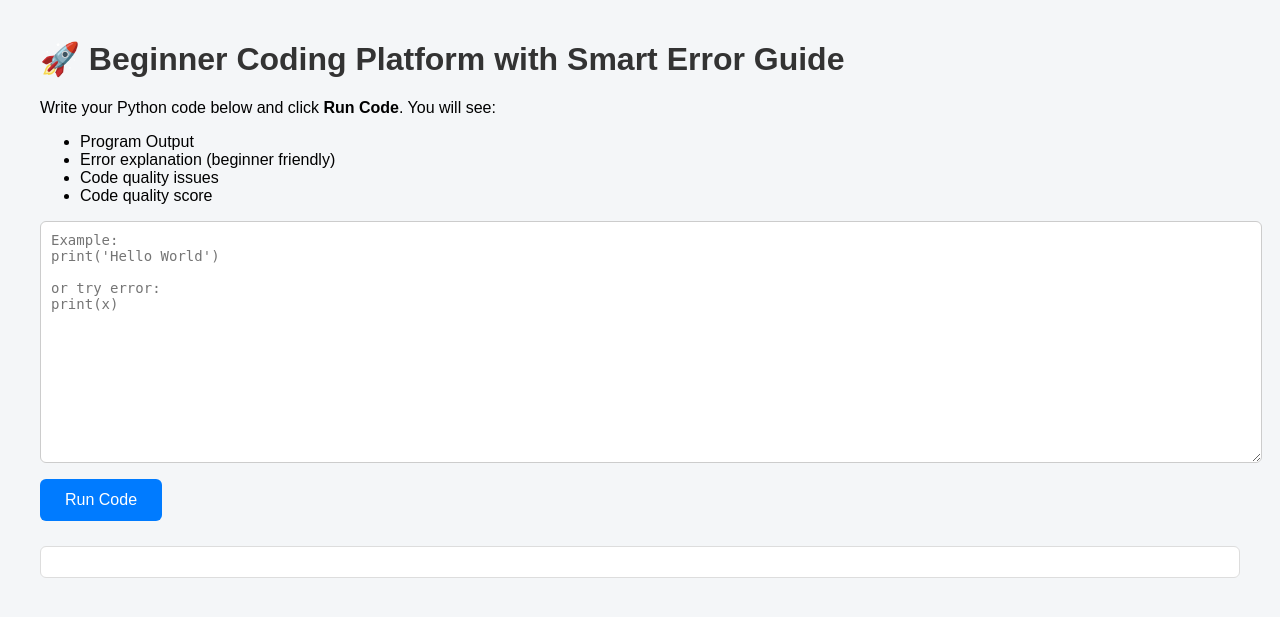
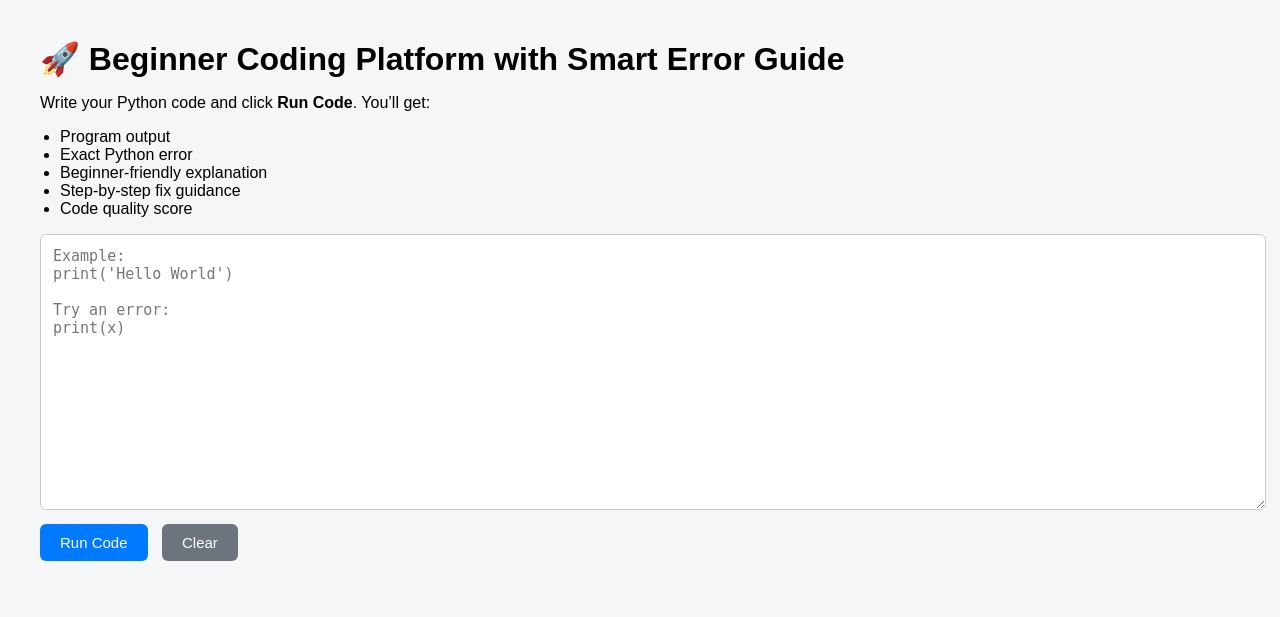
Before and after one commit to abhay0kashyap/smart-code-reviewer, a Flask app: page / in a window 1280 px wide. Shown: the top 617 px of the page. Run offline with Flask 3, Linux system fonts and the light colour scheme.

Commit message:
feat(ui): add clear button and success guidance; improve error guidance

```diff
--- a/templates/index.html
+++ b/templates/index.html
@@ -1,77 +1,88 @@
 <!DOCTYPE html>
 <html>
 <head>
-    <title>Beginner Coding Platform - Smart Reviewer</title>
+    <title>Beginner Coding Platform</title>
 
     <style>
         body {
-            font-family: Arial;
+            font-family: Arial, sans-serif;
             margin: 40px;
             background-color: #f4f6f8;
         }
 
         h1 {
-            color: #333;
+            margin-bottom: 10px;
         }
 
         textarea {
             width: 100%;
-            height: 220px;
-            padding: 10px;
+            height: 250px;
+            padding: 12px;
             font-family: monospace;
-            font-size: 14px;
+            font-size: 15px;
             border-radius: 6px;
             border: 1px solid #ccc;
+            resize: vertical;
         }
 
         button {
-            padding: 12px 25px;
-            margin-top: 12px;
-            font-size: 16px;
-            background-color: #007bff;
-            color: white;
+            padding: 10px 20px;
+            margin-top: 10px;
+            margin-right: 10px;
+            font-size: 15px;
+            border-radius: 6px;
             border: none;
-            border-radius: 6px;
             cursor: pointer;
         }
 
+        .run-btn {
+            background-color: #007bff;
+            color: white;
+        }
+
+        .clear-btn {
+            background-color: #6c757d;
+            color: white;
+        }
+
         button:hover {
-            background-color: #0056b3;
+            opacity: 0.9;
         }
 
         #result {
             margin-top: 25px;
-            padding: 15px;
-            background: white;
-            border-radius: 6px;
-            border: 1px solid #ddd;
         }
 
-        .error {
-            color: red;
+        .card {
+            background: white;
+            padding: 15px;
+            border-radius: 8px;
+            border: 1px solid #ddd;
+            margin-top: 15px;
+        }
+
+        .error-title {
+            color: #c0392b;
             font-weight: bold;
         }
 
-        .success {
-            color: green;
+        .success-title {
+            color: #27ae60;
             font-weight: bold;
         }
 
-        .box {
-            margin-top: 15px;
-            padding: 10px;
-            border-radius: 6px;
-            background: #f9f9f9;
-            border: 1px solid #ddd;
-        }
-
         pre {
-            background: black;
+            background: #000;
             color: #00ff00;
-            padding: 10px;
+            padding: 12px;
             border-radius: 6px;
             overflow-x: auto;
         }
+
+        ul {
+            padding-left: 20px;
+        }
+
     </style>
 </head>
 
@@ -80,27 +91,29 @@
 <h1>🚀 Beginner Coding Platform with Smart Error Guide</h1>
 
 <p>
-Write your Python code below and click <b>Run Code</b>.
-You will see:
+Write your Python code and click <b>Run Code</b>.
+You’ll get:
 </p>
 
 <ul>
-    <li>Program Output</li>
-    <li>Error explanation (beginner friendly)</li>
-    <li>Code quality issues</li>
+    <li>Program output</li>
+    <li>Exact Python error</li>
+    <li>Beginner-friendly explanation</li>
+    <li>Step-by-step fix guidance</li>
     <li>Code quality score</li>
 </ul>
 
 <textarea id="code" placeholder="Example:
 print('Hello World')
 
-or try error:
+Try an error:
 print(x)
 "></textarea>
 
 <br>
 
-<button onclick="runCode()">Run Code</button>
+<button class="run-btn" onclick="runCode()">Run Code</button>
+<button class="clear-btn" onclick="clearCode()">Clear</button>
 
 <div id="result"></div>
 
@@ -109,6 +122,11 @@ print(x)
 async function runCode() {
 
     const code = document.getElementById("code").value;
+
+    if (!code.trim()) {
+        alert("Please write some Python code first.");
+        return;
+    }
 
     const response = await fetch("/run", {
         method: "POST",
@@ -120,59 +138,90 @@ async function runCode() {
 
     const data = await response.json();
 
-    let output = "<h2>Result</h2>";
+    let output = "";
 
-    // Execution Output
-    if (data.execution.success && data.execution.output) {
+    // =============================
+    // SUCCESS OUTPUT
+    // =============================
+    if (data.execution.success) {
+
         output += `
-        <div class="box">
-        <h3 class="success">Program Output:</h3>
-        <pre>${data.execution.output}</pre>
+        <div class="card">
+            <div class="success-title">Program Executed Successfully ✅</div>
+            <pre>${data.execution.output || "No output produced."}</pre>
         </div>
         `;
     }
 
-    // Error Explanation
+    // =============================
+    // ERROR SECTION
+    // =============================
     if (data.execution.error) {
+
         output += `
-        <div class="box">
-        <h3 class="error">Error Detected</h3>
-        <p><b>Error Type:</b> ${data.explanation.type}</p>
-        <p><b>Explanation:</b> ${data.explanation.explanation}</p>
-        <p><b>How to fix:</b> ${data.explanation.fix}</p>
+        <div class="card">
+            <div class="error-title">Actual Python Error:</div>
+            <pre>${data.execution.error}</pre>
+        </div>
+        `;
+
+        if (data.explanation) {
+
+            output += `
+            <div class="card">
+                <strong>What Happened?</strong>
+                <p>${data.explanation.explanation}</p>
+            </div>
+            `;
+
+            if (data.explanation.fix_steps) {
+
+                output += `
+                <div class="card">
+                    <strong>How To Fix It:</strong>
+                    <ul>
+                `;
+
+                data.explanation.fix_steps.forEach(step => {
+                    output += `<li>${step}</li>`;
+                });
+
+                output += `
+                    </ul>
+                </div>
+                `;
+            }
+        }
+    }
+
+    // =============================
+    // CODE QUALITY SCORE
+    // =============================
+    if (data.analysis && data.analysis.score !== undefined) {
+        output += `
+        <div class="card">
+            <strong>Code Quality Score:</strong> ${data.analysis.score}/100
         </div>
         `;
     }
 
-    // Analysis Score
-    output += `
-    <div class="box">
-    <h3>Code Quality Score: ${data.analysis.score}/100</h3>
-    </div>
-    `;
+    // =============================
+    // CODE ISSUES
+    // =============================
+    if (data.analysis && data.analysis.issues && data.analysis.issues.length > 0) {
 
-    // Issues List
-    if (data.analysis.issues.length > 0) {
-
-        output += "<div class='box'><h3>Code Issues:</h3>";
+        output += `
+        <div class="card">
+            <strong>Code Quality Issues:</strong>
+            <ul>
+        `;
 
         data.analysis.issues.forEach(issue => {
-
-            output += `
-            <p class="error">
-            Line ${issue.line}: ${issue.message}
-            </p>
-            `;
-
+            output += `<li>Line ${issue.line}: ${issue.message}</li>`;
         });
 
-        output += "</div>";
-
-    } else {
-
         output += `
-        <div class="box">
-        <p class="success">No code quality issues found.</p>
+            </ul>
         </div>
         `;
     }
@@ -180,6 +229,13 @@ async function runCode() {
     document.getElementById("result").innerHTML = output;
 }
 
+
+// CLEAR FUNCTION
+function clearCode() {
+    document.getElementById("code").value = "";
+    document.getElementById("result").innerHTML = "";
+}
+
 </script>
 
 </body>
```
Also changed, not shown: analyzer/error_explainer.py (+32 -17 lines).
